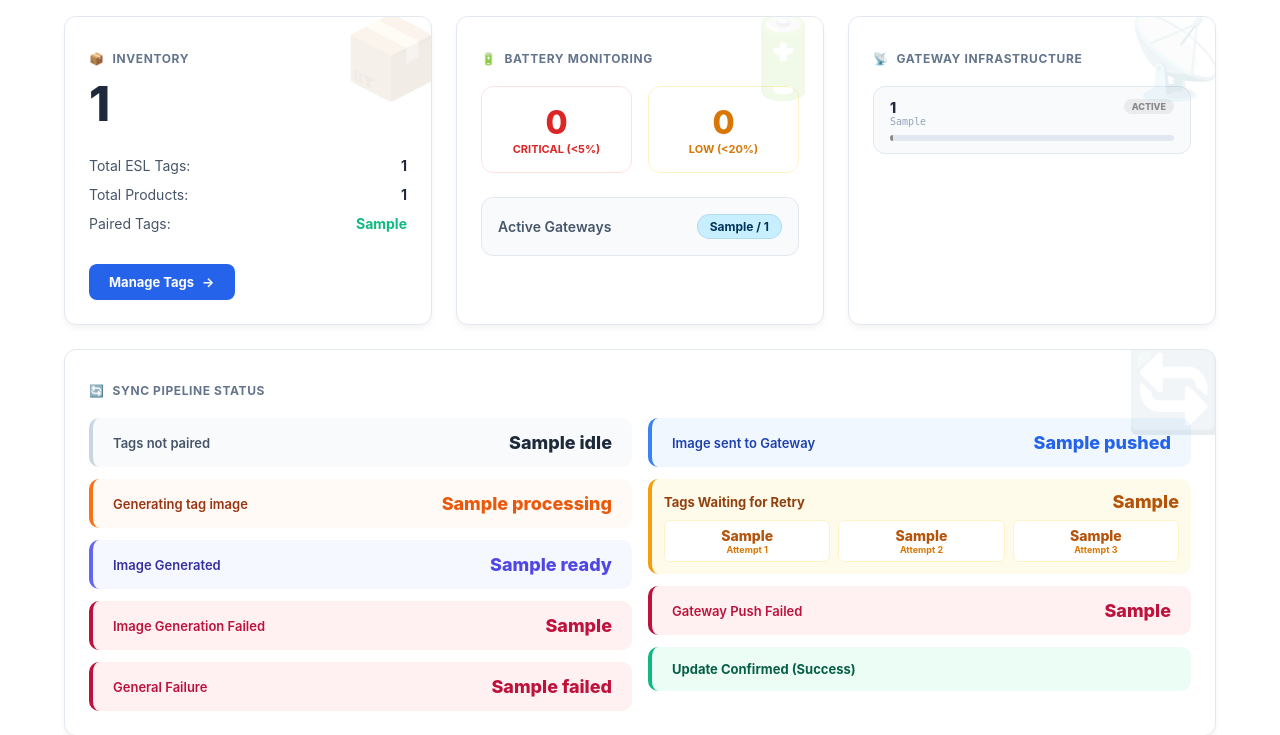
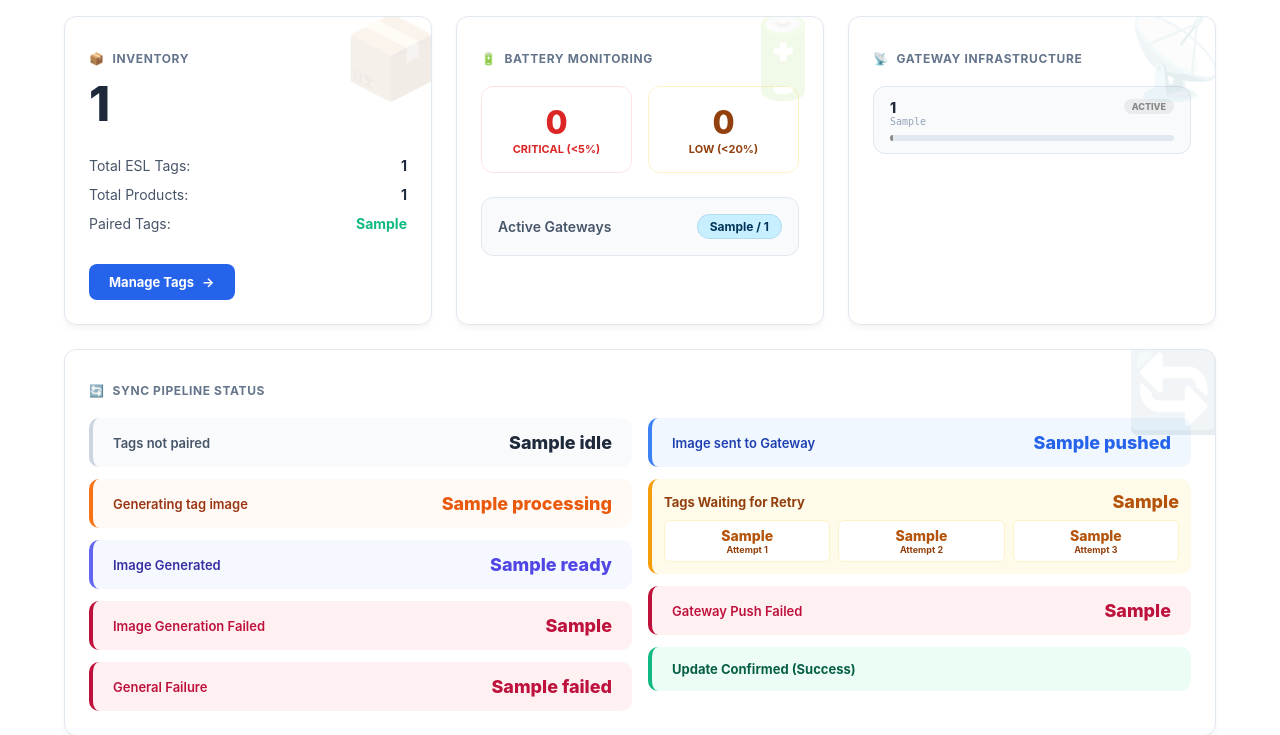
Before and after one commit to rkaredia/esl-cloud, a Django app: template templates/admin/dashboard.html in a window 1280 px wide. Shown: the part 244-979 px from the top of the page. Run offline with Django 5.2, Linux system fonts and the light colour scheme; the template is opened without the code that fills it: most values are stand-ins (such as "Sample title", 1, 10 or a date in 2020); parts of the project's set-up code (start-up, migrations or seed data) failed here and were passed over.

Commit message:
🎨 Palette: Improve color contrast for warning states
Updated the 'Low' battery and 'Retry' status color from #d97706 to #92400e.
This change ensures that warning text and progress bars meet WCAG AA contrast requirements (reaching >7:1 ratio) on white and light-yellow backgrounds while maintaining the semantic warning context.

Affected files:
- templates/admin/dashboard.html
- core/admin/hardware.py

Co-authored-by: rkaredia <259759772+rkaredia@users.noreply.github.com>

```diff
--- a/core/admin/hardware.py
+++ b/core/admin/hardware.py
@@ -282,7 +282,7 @@ class ESLTagAdmin(CompanySecurityMixin, UIHelperMixin, StoreFilteredAdmin):
             if val > 20:
                 color = "#059669" # Good (Green)
             elif val > 5:
-                color = "#d97706" # Low (Orange)
+                color = "#92400e" # Low (Orange)
             else:
                 color = "#dc2626" # Critical (Red)
 
--- a/templates/admin/dashboard.html
+++ b/templates/admin/dashboard.html
@@ -107,8 +107,8 @@
                 </a>
                 <a href="{% url 'admin:core_esltag_changelist' %}?battery_health=low" class="kpi-link" title="View low battery tags">
                     <div style="background: white; padding: 16px; border-radius: 12px; border: 1px solid #fef3c7; text-align: center;">
-                        <div style="color: #d97706; font-weight: 800; font-size: 32px;">{{ low_battery_count|default:0 }}</div>
-                        <div style="font-size: 11px; color: #d97706; font-weight: 700; text-transform: uppercase;">Low (&lt;20%)</div>
+                        <div style="color: #92400e; font-weight: 800; font-size: 32px;">{{ low_battery_count|default:0 }}</div>
+                        <div style="font-size: 11px; color: #92400e; font-weight: 700; text-transform: uppercase;">Low (&lt;20%)</div>
                     </div>
                 </a>
             </div>
@@ -211,15 +211,15 @@
                     <div style="display: grid; grid-template-columns: repeat(3, 1fr); gap: 8px;">
                         <a href="{% url 'admin:core_esltag_changelist' %}?sync_state=RETRY_WAITING&retry_count=1" class="kpi-link" style="background: white; padding: 6px; border-radius: 6px; text-align: center; border: 1px solid #fef3c7;">
                             <div style="font-size: 14px; font-weight: 800; color: #b45309;">{{ sync_stats.retry_1 }}</div>
-                            <div style="font-size: 9px; color: #d97706; font-weight: 700;">Attempt 1</div>
+                            <div style="font-size: 9px; color: #92400e; font-weight: 700;">Attempt 1</div>
                         </a>
                         <a href="{% url 'admin:core_esltag_changelist' %}?sync_state=RETRY_WAITING&retry_count=2" class="kpi-link" style="background: white; padding: 6px; border-radius: 6px; text-align: center; border: 1px solid #fef3c7;">
                             <div style="font-size: 14px; font-weight: 800; color: #b45309;">{{ sync_stats.retry_2 }}</div>
-                            <div style="font-size: 9px; color: #d97706; font-weight: 700;">Attempt 2</div>
+                            <div style="font-size: 9px; color: #92400e; font-weight: 700;">Attempt 2</div>
                         </a>
                         <a href="{% url 'admin:core_esltag_changelist' %}?sync_state=RETRY_WAITING&retry_count=3" class="kpi-link" style="background: white; padding: 6px; border-radius: 6px; text-align: center; border: 1px solid #fef3c7;">
                             <div style="font-size: 14px; font-weight: 800; color: #b45309;">{{ sync_stats.retry_3 }}</div>
-                            <div style="font-size: 9px; color: #d97706; font-weight: 700;">Attempt 3</div>
+                            <div style="font-size: 9px; color: #92400e; font-weight: 700;">Attempt 3</div>
                         </a>
                     </div>
                 </div>
```
Also changed, not shown: .jules/palette.md.
